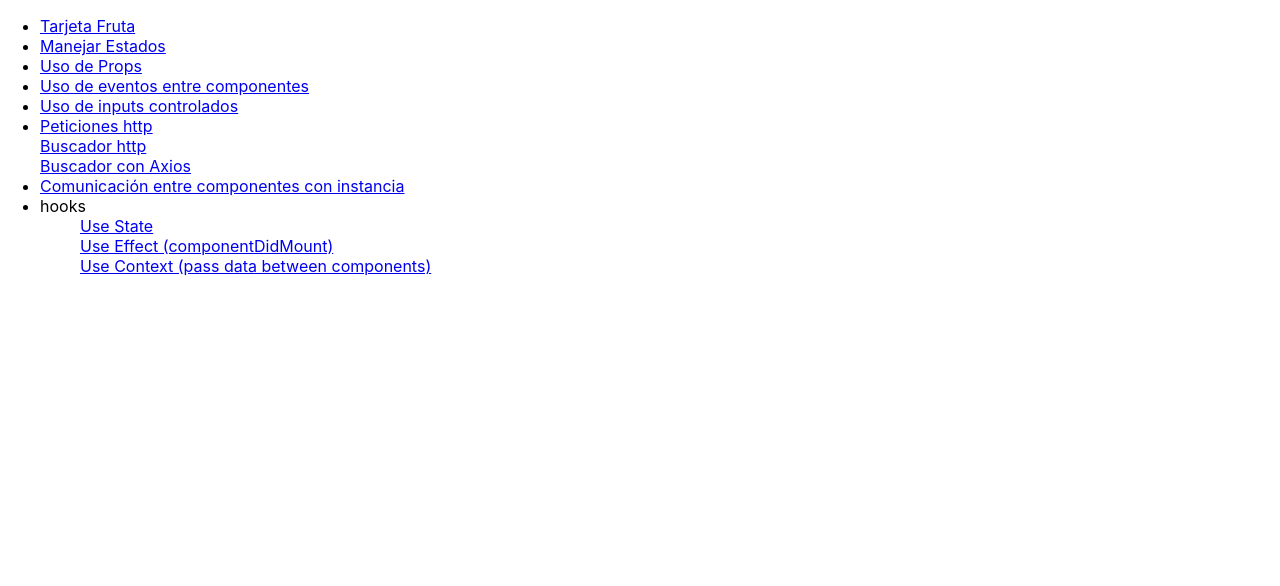
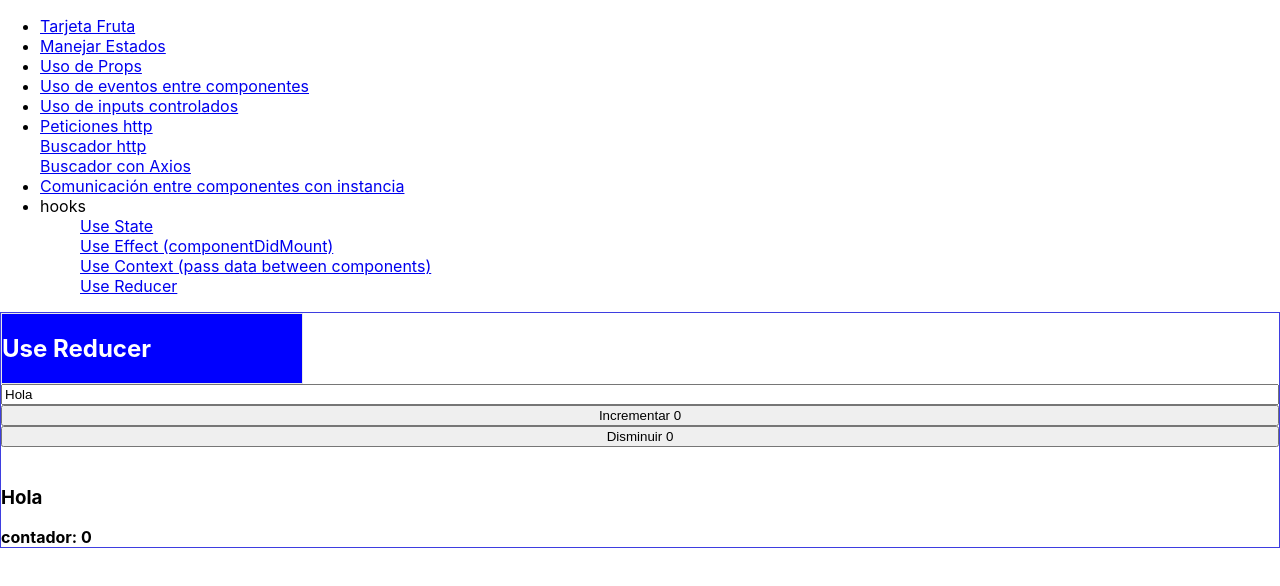
Before and after one commit to dhuallanca/react-fundaments, a React (Create React App) app: page /useReducer in a window 1280 px wide. Shown: the top 586 px of the page. Built offline with nearby package versions, Linux system fonts and the light colour scheme.

Commit message:
hooks: use reducer

```diff
--- a/src/App.css
+++ b/src/App.css
@@ -36,3 +36,9 @@
         transform: rotate(360deg);
     }
 }
+
+.App-Contenedor {
+    display: flex;
+    flex-flow: column wrap;
+    border: 1px solid rgb(62, 62, 224);
+}
--- a/src/App.js
+++ b/src/App.js
@@ -10,6 +10,7 @@ import Header from './comunicacion-instancia';
 import ContadorUseState from './hooks/use-state/contador'
 import ContadorUseEffect from './hooks/use-effect/ContadorUseEffect'
 import ContadorUseContext from './hooks/use-context/contador-useContext';
+import IncrementarUseReducer from './hooks/use-reducer/incremento-use-reducer';
 import {
   Route,
   Link
@@ -23,6 +24,7 @@ class App extends React.Component {
       peso: '10kg'
     }
     return (
+      <>
         <div>
           <nav className="navbar navbar-light">
             <ul className="nav navbar-nav">
@@ -66,10 +68,14 @@ class App extends React.Component {
                     Use Context (pass data between components)
                   </Link>
                 </ol>
+                <ol>
+                  <Link to="/useReducer">Use Reducer</Link>
+                </ol>
               </li>
             </ul>
           </nav>
-
+        </div>
+        <div className="App-Contenedor">
           {/* Route components are rendered if the path prop matches the current URL */}
           <Route exact path="/">
             <TarjetaFruta name={"Dennis"} price={50.5}></TarjetaFruta>
@@ -107,7 +113,11 @@ class App extends React.Component {
           <Route path="/useContext">
             <ContadorUseContext></ContadorUseContext>
           </Route>
+          <Route path="/useReducer">
+            <IncrementarUseReducer></IncrementarUseReducer>
+          </Route>
         </div>
+      </>
     );
   }
 }
--- /dev/null
+++ b/src/hooks/use-reducer/incremento-use-reducer.js
@@ -0,0 +1,62 @@
+import React, { useReducer } from "react";
+import Header from '../../header/header';
+
+const IncrementarUseReducer = () => {
+  // reemplazar useState para usar Reducer
+  // const [contador, setContador] = useReducer(0);
+  // const [title, setTitle] = useReducer(0);
+
+  //action: dispatch({type:'string', payload: 'object'})
+  const reducer = (stateInitial, action) => {
+    switch (action.type) {
+      case "INCREMENTAR":
+        return {
+          ...stateInitial,
+          contador: stateInitial.contador + 1,
+        };
+      case "DISMINUIR":
+        return {
+          ...stateInitial,
+          contador: stateInitial.contador - 1,
+        };
+      case "SETTITLE":
+        return {
+          ...stateInitial,
+          title: action.payload,
+        };
+      default:
+        return stateInitial;
+    }
+  };
+  const [state, dispatch] = useReducer(reducer, {
+    contador: 0,
+    title: 'Hola'
+  })
+
+  const incrementar = () => {
+    //setContador(contador + 1);
+    dispatch({ type: 'INCREMENTAR' });
+  };
+  const disminuir = () => {
+    //setContador(contador - 1);
+    dispatch({ type: "DISMINUIR" });
+  };
+  const handleTitle = (event) => {
+    //setTitle(event.target.value)
+    dispatch({ type: "SETTITLE", payload: event.target.value });
+  }
+
+  return (
+    <>
+      <Header title="Use Reducer"></Header>
+      <input type="text" onChange={handleTitle} value={state.title}/>
+      <button onClick={incrementar}> Incrementar {state.contador} </button>
+      <button onClick={disminuir}> Disminuir {state.contador} </button>
+      <br></br>
+      <h3>{state.title}</h3>
+      <strong>contador: {state.contador}</strong>
+    </>
+  );
+}
+
+export default IncrementarUseReducer;
```
Also changed, not shown: 1 other file (tests, documents, lock files or other folders). Lines whose indentation alone changed are shown as unchanged.
